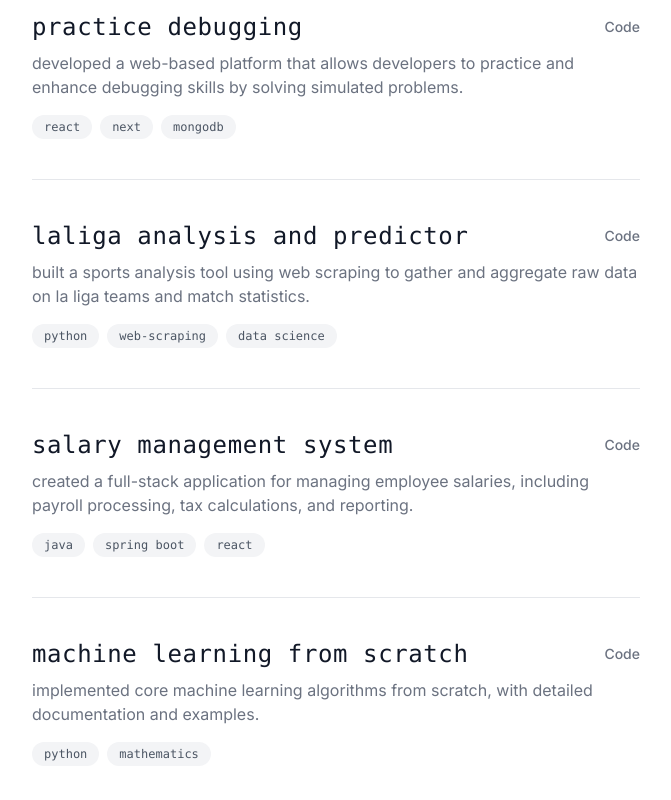
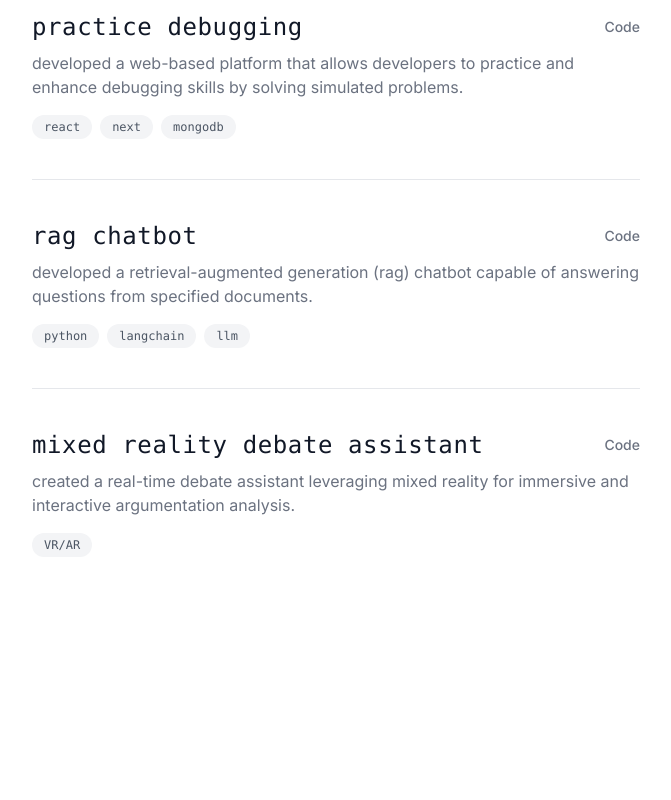
Before and after one commit to brinzunza/portfolio, a Next.js app in the folder web-portfolio/: page /projects in a window 1280 px wide. Shown: the part 606-1406 px from the top of the page, without its empty margins (304-975 px from the left). After the commit the page ends 1251 px from the top, so only its background shows below. Built offline with nearby package versions, Linux system fonts and the light colour scheme.

Commit message:
updated projects

```diff
--- a/web-portfolio/src/components/Navbar.tsx
+++ b/web-portfolio/src/components/Navbar.tsx
@@ -80,12 +80,12 @@ export default function Navbar() {
             >
               PROJECTS
             </Link>
-            {/* <Link
+            <Link
               href="/blog"
               className={`block ${isActive('/blog') ? 'text-gray-900' : 'text-gray-500'} hover:text-gray-900 transition-colors duration-200 py-2 text-sm font-mono font-medium`}
             >
               BLOG
-            </Link> */}
+            </Link>
           </div>
         </div>
       )}
--- a/web-portfolio/src/pages/index.tsx
+++ b/web-portfolio/src/pages/index.tsx
@@ -25,7 +25,7 @@ export default function Home() {
 
           <div className="mt-12 flex flex-col items-center">
             <p className="text-sm text-gray-500 sm:mx-auto md:text-base text-center max-w-md">
-              college and self-taught engineer focused on <span className="font-medium text-gray-700">software, data, and investing</span>. currently working on frontend, backend, database, trading, and machine learning technologies.
+              college and self-taught engineer focused on <span className="font-medium text-gray-700">software, data, and investing</span>. currently working on frontend, backend, database, computer vision, trading, and machine learning technologies.
             </p>
           </div>
 
--- a/web-portfolio/src/pages/projects.tsx
+++ b/web-portfolio/src/pages/projects.tsx
@@ -3,7 +3,7 @@ import { useState } from 'react';
 
 const projects = [
   {
-    title: 'algorithmic trading',
+    title: 'bruninvestor algorithmic trading',
     description: 'designed and implemented an algorithmic trading system. fully backtested with custom strategies.',
     code: 'https://github.com/brinzunza/BAT',
     gif: '/at.gif',
@@ -12,30 +12,23 @@ const projects = [
   {
     title: 'practice debugging',
     description: 'developed a web-based platform that allows developers to practice and enhance debugging skills by solving simulated problems.',
-    code: 'https://github.com/brinzunza/PracticeDebugging.com',
+    code: 'https://github.com/brinzunza/',
     gif: '/pd.gif',
     tech: ['react', 'next', 'mongodb'],
   },
   {
-    title: 'laliga analysis and predictor',
-    description: 'built a sports analysis tool using web scraping to gather and aggregate raw data on la liga teams and match statistics.',
-    code: 'https://github.com/brinzunza/laligaml',
-    gif: '/la.gif',
-    tech: ['python', 'web-scraping', 'data science'],
+    title: 'rag chatbot',
+    description: 'developed a retrieval-augmented generation (rag) chatbot capable of answering questions from specified documents.',
+    code: 'https://github.com/brinzunza/',
+    gif: '/rag.gif',
+    tech: ['python', 'langchain', 'llm'],
   },
   {
-    title: 'salary management system',
-    description: 'created a full-stack application for managing employee salaries, including payroll processing, tax calculations, and reporting.',
-    code: 'https://github.com/brinzunza/salary-management',
-    gif: '/sm.gif',
-    tech: ['java', 'spring boot', 'react'],
-  },
-  {
-    title: 'machine learning from scratch',
-    description: 'implemented core machine learning algorithms from scratch, with detailed documentation and examples.',
-    code: 'https://github.com/brinzunza/machine-learning-from-scratch',
-    gif: '/ml.gif',
-    tech: ['python', 'mathematics'],
+    title: 'mixed reality debate assistant',
+    description: 'created a real-time debate assistant leveraging mixed reality for immersive and interactive argumentation analysis.',
+    code: 'https://github.com/brinzunza/',
+    gif: '/mrda.gif',
+    tech: ['VR/AR'],
   },
 ];
 
--- a/web-portfolio/src/pages/skills.tsx
+++ b/web-portfolio/src/pages/skills.tsx
@@ -15,11 +15,7 @@ export default function Skills() {
           <div className="space-y-2">
             <div className="flex items-center justify-between py-2 border-b border-gray-100">
               <span className="text-gray-900">Python</span>
-              <span className="text-sm text-gray-500">Data Analysis, ML, Web</span>
-            </div>
-            <div className="flex items-center justify-between py-2 border-b border-gray-100">
-              <span className="text-gray-900">JavaScript</span>
-              <span className="text-sm text-gray-500">React, Next.js, TypeScript</span>
+              <span className="text-sm text-gray-500">Data Analysis, ML</span>
             </div>
             <div className="flex items-center justify-between py-2 border-b border-gray-100">
               <span className="text-gray-900">SQL</span>
@@ -43,31 +39,23 @@ export default function Skills() {
             </div>
             <div className="flex items-center justify-between py-2 border-b border-gray-100">
               <span className="text-gray-900">DevOps</span>
-              <span className="text-sm text-gray-500">Git, Docker, AWS</span>
+              <span className="text-sm text-gray-500">Git, Docker</span>
             </div>
             <div className="flex items-center justify-between py-2 border-b border-gray-100">
               <span className="text-gray-900">Machine Learning</span>
-              <span className="text-sm text-gray-500">Scikit-learn, TensorFlow</span>
+              <span className="text-sm text-gray-500">Scikit-learn, LangChain, LLM, Hugging Face</span>
             </div>
             <div className="flex items-center justify-between py-2 border-b border-gray-100">
               <span className="text-gray-900">Data Analysis</span>
-              <span className="text-sm text-gray-500">Pandas, NumPy</span>
+              <span className="text-sm text-gray-500">Pandas, NumPy, SciPy, Matplotlib, Seaborn</span>
             </div>
             <div className="flex items-center justify-between py-2 border-b border-gray-100">
               <span className="text-gray-900">Data Visualization</span>
               <span className="text-sm text-gray-500">Matplotlib, Seaborn</span>
             </div>
             <div className="flex items-center justify-between py-2 border-b border-gray-100">
-              <span className="text-gray-900">Big Data</span>
-              <span className="text-sm text-gray-500">Apache Spark</span>
-            </div>
-            <div className="flex items-center justify-between py-2 border-b border-gray-100">
               <span className="text-gray-900">Algorithmic Trading</span>
-              <span className="text-sm text-gray-500">Strategy Development</span>
-            </div>
-            <div className="flex items-center justify-between py-2 border-b border-gray-100">
-              <span className="text-gray-900">Financial Analysis</span>
-              <span className="text-sm text-gray-500">Market Research</span>
+              <span className="text-sm text-gray-500">Strategy Development, Backtesting</span>
             </div>
           </div>
         </div>
```
